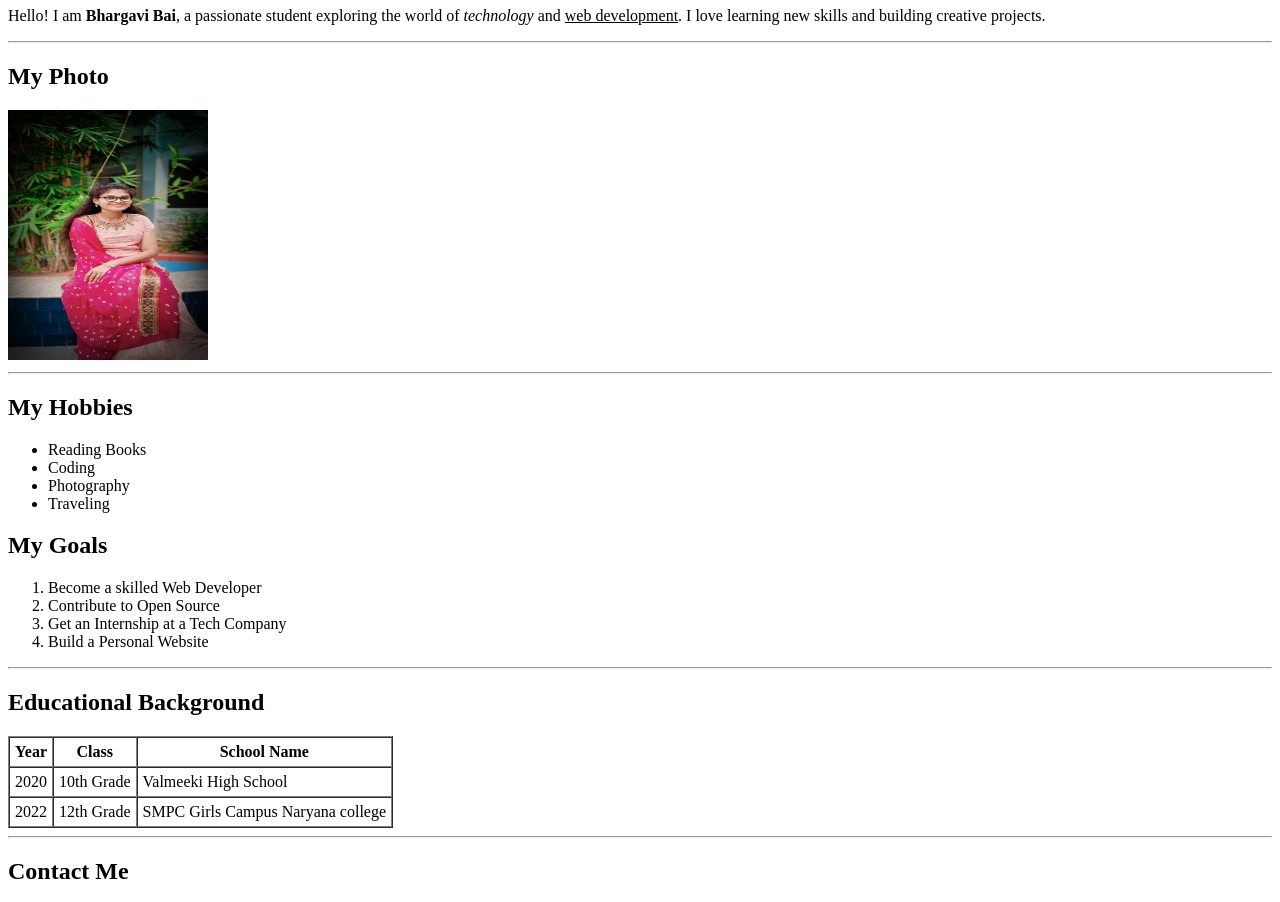
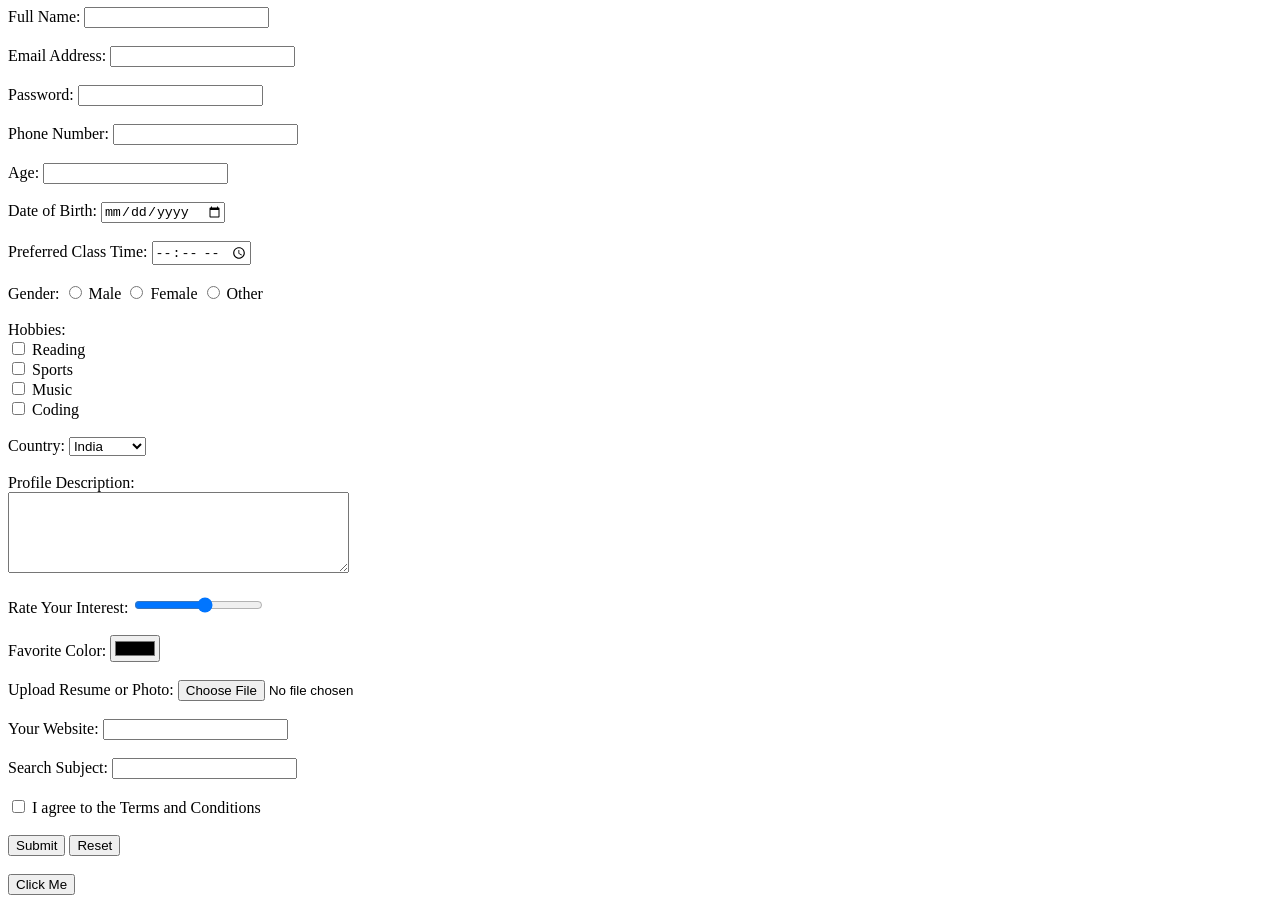
Before and after one commit to mudebhargavibai434/G28-FSD, a plain HTML site: page index.html in a window 1280 px wide. Shown: the part 73-975 px from the top of the page. Drawn offline with Linux system fonts and the light colour scheme.

Commit message:
Add files via upload
assigment-2

```diff
--- a/index.html
+++ b/index.html
@@ -1,82 +1,92 @@
 <!DOCTYPE html>
-<html>
+<html lang="en">
 <head>
-  <title>Bhargavi Bai - Profile</title>
+    <meta charset="UTF-8">
+    <title>Student Registration Form</title>
 </head>
 <body>
 
-  <!-- Header and Introduction -->
-  <h1>Mude.Bhargavi Bai-G28FSD</h1>
-  <p>
-    Hello! I am <b>Bhargavi Bai</b>, a passionate student exploring the world of <i>technology</i> and <u>web development</u>.
-    I love learning new skills and building creative projects.
-  </p>
+    <h1>Student Registration Form</h1>
 
-  <hr>
+    <form action="#" method="post">
 
-  <!-- Insert an Image -->
-  <h2>My Photo</h2>
-  <img src="profilephoto.jpg" alt="Profile Photo" width="200" height="250px">
+        <label for="fullname">Full Name:</label>
+        <input type="text" id="fullname" name="fullname" required><br><br>
 
-  <hr>
+        <label for="email">Email Address:</label>
+        <input type="email" id="email" name="email" required><br><br>
 
-  <!-- Hobby and Goal Lists -->
-  <h2>My Hobbies</h2>
-  <ul>
-    <li>Reading Books</li>
-    <li>Coding</li>
-    <li>Photography</li>
-    <li>Traveling</li>
-  </ul>
+        <label for="password">Password:</label>
+        <input type="password" id="password" name="password" required><br><br>
 
-  <h2>My Goals</h2>
-  <ol>
-    <li>Become a skilled Web Developer</li>
-    <li>Contribute to Open Source</li>
-    <li>Get an Internship at a Tech Company</li>
-    <li>Build a Personal Website</li>
-  </ol>
+        <label for="phone">Phone Number:</label>
+        <input type="tel" id="phone" name="phone"><br><br>
 
-  <hr>
+        <label for="age">Age:</label>
+        <input type="number" id="age" name="age"><br><br>
 
-  <!-- Educational Background Table -->
-  <h2>Educational Background</h2>
-  <table border="1" cellpadding="5" cellspacing="0">
-    <tr>
-    <th>Year</th>
-    <th>Class</th>
-    <th>School Name</th>
-    </tr>
-    <tr>
-    <td>2020</td>
-      <td>10th Grade</td>
-      <td>Valmeeki High School</td>
-    </tr>
-    <tr>
-      <td>2022</td>
-      <td>12th Grade</td>
-      <td>SMPC Girls Campus Naryana college</td>
-    </tr>
-  </table>
+        <label for="dob">Date of Birth:</label>
+        <input type="date" id="dob" name="dob"><br><br>
 
-  <hr>
+        <label for="classtime">Preferred Class Time:</label>
+        <input type="time" id="classtime" name="classtime"><br><br>
 
-  <!-- Bonus: Contact Form -->
-  <h2>Contact Me</h2>
-  <form>
-    Name:<br>
-    <input type="text" name="name"><br><br>
+        <label>Gender:</label>
+        <input type="radio" id="male" name="gender" value="Male">
+        <label for="male">Male</label>
+        <input type="radio" id="female" name="gender" value="Female">
+        <label for="female">Female</label>
+        <input type="radio" id="other" name="gender" value="Other">
+        <label for="other">Other</label><br><br>
 
-    Email:<br>
-    <input type="email" name="email"><br><br>
+        <label>Hobbies:</label><br>
+        <input type="checkbox" id="reading" name="hobbies" value="Reading">
+        <label for="reading">Reading</label><br>
+        <input type="checkbox" id="sports" name="hobbies" value="Sports">
+        <label for="sports">Sports</label><br>
+        <input type="checkbox" id="music" name="hobbies" value="Music">
+        <label for="music">Music</label><br>
+        <input type="checkbox" id="coding" name="hobbies" value="Coding">
+        <label for="coding">Coding</label><br><br>
 
-    Message:<br>
-    <textarea name="message" rows="4" cols="30"></textarea><br><br>
+        <label for="country">Country:</label>
+        <select id="country" name="country">
+            <option value="India">India</option>
+            <option value="USA">USA</option>
+            <option value="Canada">Canada</option>
+            <option value="Australia">Australia</option>
+            <option value="Germany">Germany</option>
+        </select><br><br>
 
-    <input type="submit" value="Send">
-  </form>
+        <label for="description">Profile Description:</label><br>
+        <textarea id="description" name="description" rows="5" cols="40"></textarea><br><br>
 
-  <hr>
+        <label for="interest">Rate Your Interest:</label>
+        <input type="range" id="interest" name="interest" min="1" max="10"><br><br>
+
+        <label for="color">Favorite Color:</label>
+        <input type="color" id="color" name="color"><br><br>
+
+        <label for="resume">Upload Resume or Photo:</label>
+        <input type="file" id="resume" name="resume"><br><br>
+
+        <label for="website">Your Website:</label>
+        <input type="url" id="website" name="website"><br><br>
+
+        <label for="search">Search Subject:</label>
+        <input type="search" id="search" name="search"><br><br>
+
+        <input type="hidden" name="user_id" value="123">
+
+        <input type="checkbox" id="terms" name="terms" required>
+        <label for="terms">I agree to the Terms and Conditions</label><br><br>
+
+        <input type="submit" value="Submit">
+        <input type="reset" value="Reset"><br><br>
+
+        <input type="button" value="Click Me">
+
+    </form>
 
 </body>
 </html>
```
